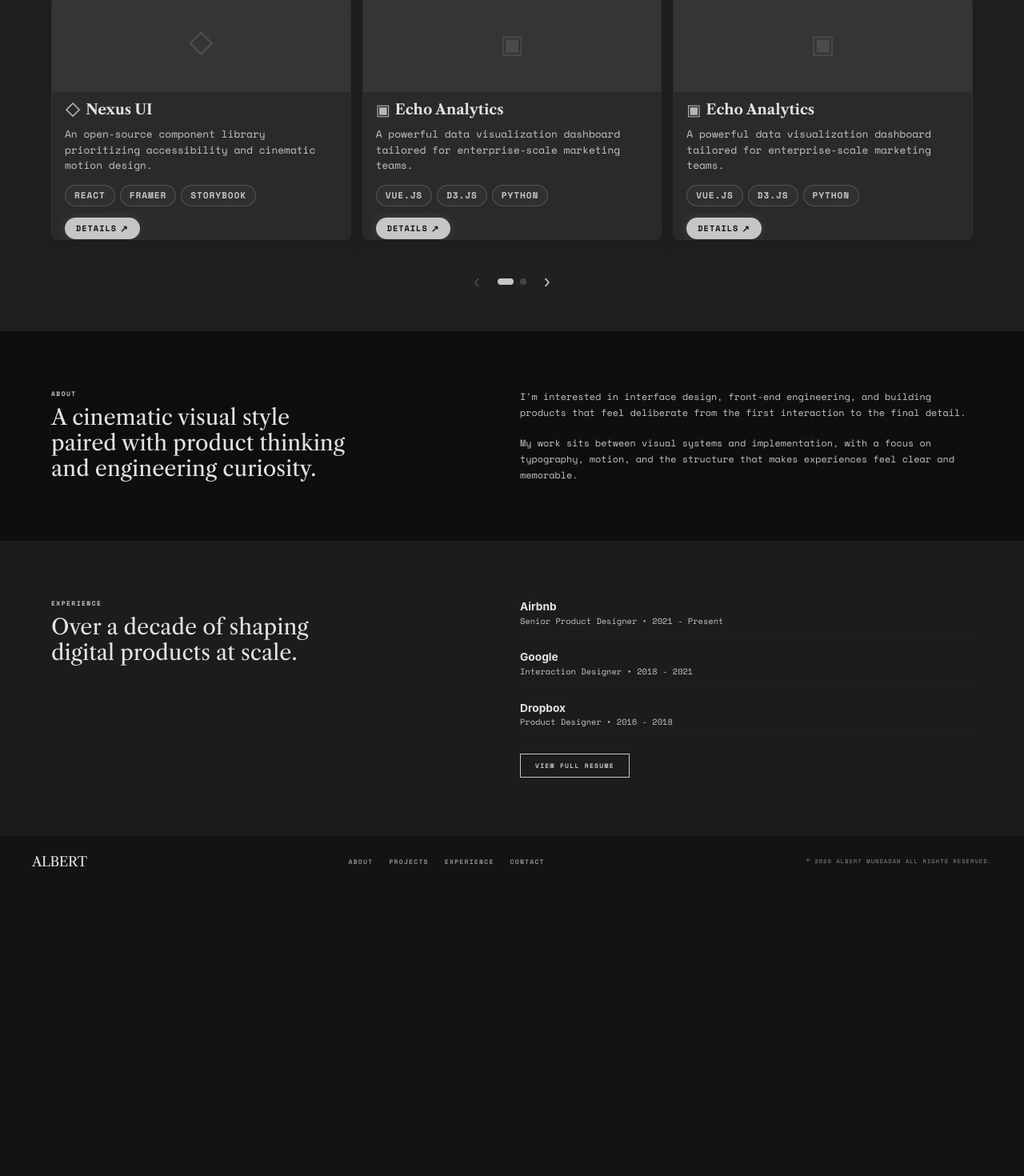
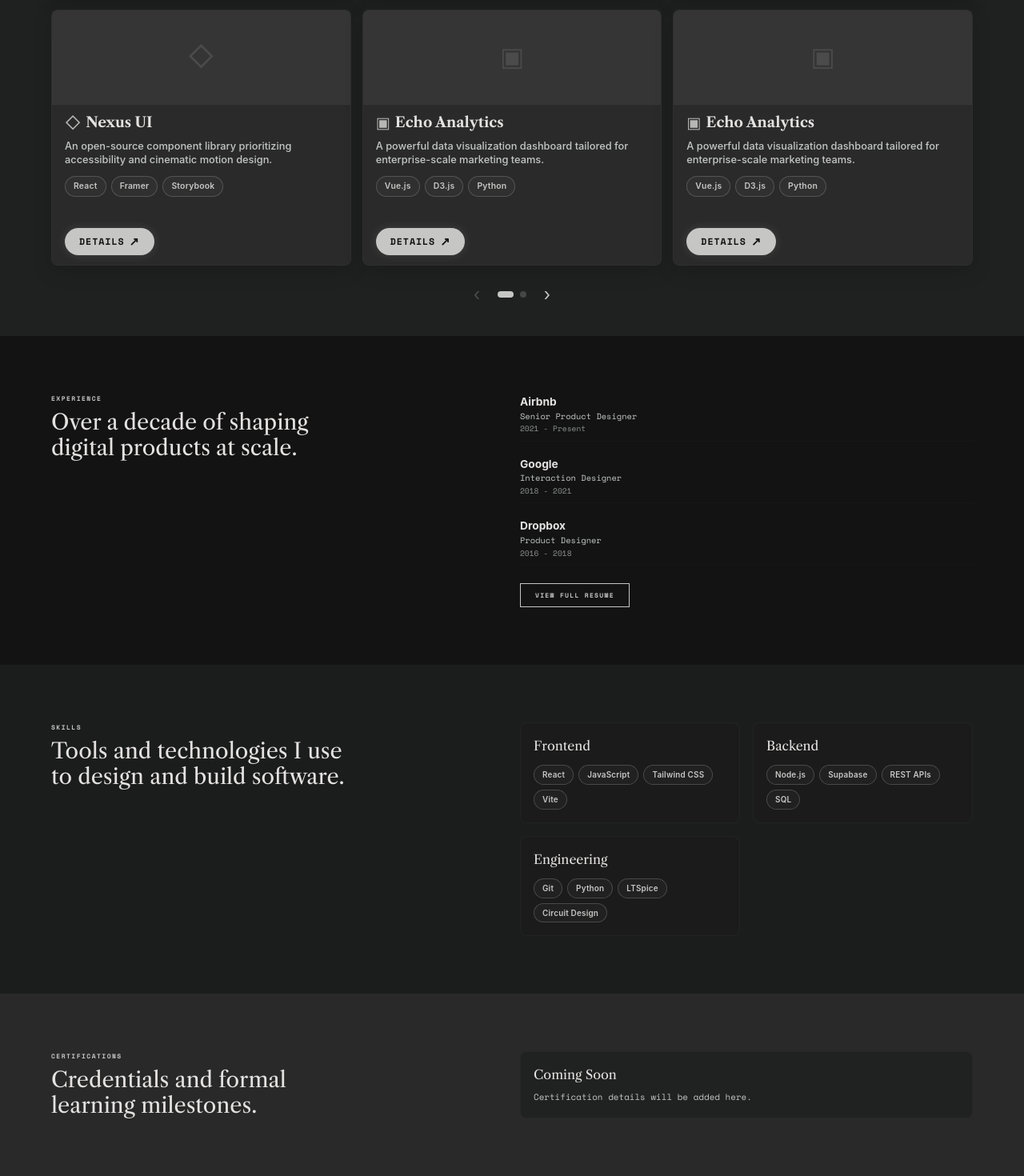
Before and after one commit to AlbertMundadan/albertmundadan.github.io, a React (Vite) app: page / in a window 1280 px wide. Shown: the part 798-2268 px from the top of the page at 80% size. Before the commit the page ends 1908 px from the top, so only its background shows below. Built offline with nearby package versions, Linux system fonts and the light colour scheme.

Commit message:
feat: Add more sections to mainpage

```diff
--- a/src/App.jsx
+++ b/src/App.jsx
@@ -3,8 +3,11 @@ import headshot from './assets/images/Headshot.jpg'
 import headerMark from './assets/images/Name.png'
 import { ProjectCard } from './components/index.js'
 import projectData from './data/projects.json'
+import experienceData from './data/experience.json'
+import skillData from './data/skills.json'
+import certificationData from './data/certifications.json'
 
-const projectImages = import.meta.glob('./assets/images/*', {
+const imageAssets = import.meta.glob('./assets/images/*', {
   eager: true,
   import: 'default',
 })
@@ -13,32 +16,21 @@ const projects = projectData.map((project, index) => ({
   ...project,
   id: `${project.title}-${index}`,
   imageSrc: project.imageSrc
-    ? projectImages[`./assets/images/${project.imageSrc}`] ?? null
+    ? imageAssets[`./assets/images/${project.imageSrc}`] ?? null
     : null,
 }))
 
-const experience = [
-  {
-    company: 'Airbnb',
-    role: 'Senior Product Designer',
-    dates: '2021 - Present',
-  },
-  {
-    company: 'Google',
-    role: 'Interaction Designer',
-    dates: '2018 - 2021',
-  },
-  {
-    company: 'Dropbox',
-    role: 'Product Designer',
-    dates: '2016 - 2018',
-  },
-]
+const experience = experienceData.map((item, index) => ({
+  ...item,
+  id: `${item.company}-${index}`,
+  logoSrc: item.logo ? imageAssets[`./assets/images/${item.logo}`] ?? null : null,
+}))
 
 const navLinks = [
-  { label: 'About', href: '#about' },
   { label: 'Projects', href: '#projects' },
   { label: 'Experience', href: '#experience' },
+  { label: 'Skills', href: '#skills' },
+  { label: 'Certifications', href: '#certifications' },
   { label: 'Contact', href: '#contact' },
 ]
 
@@ -120,7 +112,7 @@ function App() {
         <img
           src={headerMark}
           alt="Albert Mundadan"
-          className="ml-auto h-4.5 w-auto object-contain md:ml-0 md:h-[1.7rem]"
+          className="ml-auto h-4.5 w-auto object-contain md:ml-0 md:h-[1.8rem]"
         />
         <div className="flex items-center gap-3.5">
           <nav className="hidden gap-8 md:flex">
@@ -128,7 +120,7 @@ function App() {
               <a
                 key={link.href}
                 href={link.href}
-                className="font-['Space_Mono'] text-[13px] font-bold uppercase tracking-[0.16em] text-[var(--on-surface-variant)] transition-colors duration-500 hover:text-[var(--secondary)]"
+                className="font-['Space_Mono'] text-[12px] font-bold uppercase tracking-[0.16em] text-[var(--on-surface-variant)] transition-colors duration-500 hover:text-[var(--secondary)]"
               >
                 {link.label}
               </a>
@@ -211,7 +203,7 @@ function App() {
               ))}
             </div>
 
-            <div className="mt-9 flex items-center justify-center gap-2.5 pb-2.5">
+            <div className="mt-5 flex items-center justify-center gap-2.5">
               <button
                 type="button"
                 aria-label="Previous project page"
@@ -263,37 +255,8 @@ function App() {
         </section>
 
         <section
-          id="about"
-          className="bg-[var(--surface-container-lowest)] px-3.5 py-18 md:px-10"
-        >
-          <div className="mx-auto grid max-w-[72rem] grid-cols-1 items-start gap-5 md:grid-cols-2">
-            <div className="md:sticky md:top-22">
-              <span className="mb-2 block font-['Space_Mono'] text-[8px] font-bold uppercase tracking-[0.18em] text-[var(--secondary)]">
-                About
-              </span>
-              <h2 className="max-w-sm font-['Libre_Caslon_Text'] text-[27px] leading-[32px] text-[var(--on-surface)]">
-                A cinematic visual style paired with product thinking and
-                engineering curiosity.
-              </h2>
-            </div>
-            <div className="space-y-4.5 font-['Space_Mono'] text-[0.74rem] leading-5 text-[var(--on-surface-variant)]">
-              <p>
-                I&apos;m interested in interface design, front-end engineering, and
-                building products that feel deliberate from the first interaction
-                to the final detail.
-              </p>
-              <p>
-                My work sits between visual systems and implementation, with a
-                focus on typography, motion, and the structure that makes
-                experiences feel clear and memorable.
-              </p>
-            </div>
-          </div>
-        </section>
-
-        <section
           id="experience"
-          className="bg-[var(--surface-container-low)] px-3.5 py-18 md:px-10"
+          className="bg-background px-3.5 py-18 md:px-10"
         >
           <div className="mx-auto grid max-w-[72rem] grid-cols-1 items-start gap-5 md:grid-cols-2">
             <div className="md:sticky md:top-22">
@@ -307,15 +270,30 @@ function App() {
             <div className="space-y-4.5">
               {experience.map((item) => (
                 <div
-                  key={item.company}
+                  key={item.id}
                   className="border-b border-[color:var(--outline-variant)]/10 pb-2"
                 >
-                  <h4 className="text-[0.86rem] font-bold text-[var(--on-background)]">
-                    {item.company}
-                  </h4>
-                  <p className="font-['Space_Mono'] text-[0.65rem] text-[var(--on-surface-variant)]">
-                    {item.role} • {item.dates}
-                  </p>
+                  <div className="flex items-start gap-3">
+                    {item.logoSrc ? (
+                      <img
+                        src={item.logoSrc}
+                        alt={`${item.company} logo`}
+                        className="mt-0.5 h-7 w-7 shrink-0 rounded-sm object-contain"
+                      />
+                    ) : null}
+                    <div>
+                      <h4 className="text-[0.86rem] font-bold text-[var(--on-background)]">
+                        {item.company}
+                      </h4>
+                      <p className="font-['Space_Mono'] text-[0.65rem] text-[var(--on-surface-variant)]">
+                        {item.role}
+                      </p>
+                      <p className="font-['Space_Mono'] text-[0.6rem] text-[color:var(--outline)]">
+                        {item.dateRange}
+                        {item.location ? ` • ${item.location}` : ''}
+                      </p>
+                    </div>
+                  </div>
                 </div>
               ))}
 
@@ -330,11 +308,80 @@ function App() {
             </div>
           </div>
         </section>
+
+        <section
+          id="skills"
+          className="bg-[var(--surface-container-lowest)] px-3.5 py-18 md:px-10"
+        >
+          <div className="mx-auto grid max-w-[72rem] grid-cols-1 items-start gap-5 md:grid-cols-2">
+            <div className="md:sticky md:top-22">
+              <span className="mb-2 block font-['Space_Mono'] text-[8px] font-bold uppercase tracking-[0.18em] text-[var(--secondary)]">
+                Skills
+              </span>
+              <h2 className="max-w-sm font-['Libre_Caslon_Text'] text-[27px] leading-[32px] text-[var(--on-surface)]">
+                Tools and technologies I use to design and build software.
+              </h2>
+            </div>
+            <div className="grid gap-4 md:grid-cols-2">
+              {skillData.map((group) => (
+                <div
+                  key={group.title}
+                  className="rounded-lg border border-[color:var(--outline-variant)]/18 bg-[color:rgba(27,28,28,0.78)] px-4 py-4"
+                >
+                  <h3 className="mb-3 font-['Libre_Caslon_Text'] text-[1rem] text-[var(--on-background)]">
+                    {group.title}
+                  </h3>
+                  <div className="flex flex-wrap gap-1.5">
+                    {group.items.map((item) => (
+                      <span
+                        key={item}
+                        className="rounded-full border border-[color:var(--secondary)]/24 bg-[color:var(--secondary)]/4 px-2.5 py-1 font-sans text-[0.62rem] font-semibold tracking-[0.02em] text-[var(--secondary)]"
+                      >
+                        {item}
+                      </span>
+                    ))}
+                  </div>
+                </div>
+              ))}
+            </div>
+          </div>
+        </section>
+
+        <section
+          id="certifications"
+          className="bg-[var(--surface-container-low)] px-3.5 py-18 md:px-10"
+        >
+          <div className="mx-auto grid max-w-[72rem] grid-cols-1 items-start gap-5 md:grid-cols-2">
+            <div className="md:sticky md:top-22">
+              <span className="mb-2 block font-['Space_Mono'] text-[8px] font-bold uppercase tracking-[0.18em] text-[var(--secondary)]">
+                Certifications
+              </span>
+              <h2 className="max-w-sm font-['Libre_Caslon_Text'] text-[27px] leading-[32px] text-[var(--on-surface)]">
+                Credentials and formal learning milestones.
+              </h2>
+            </div>
+            <div className="space-y-4">
+              {certificationData.map((item) => (
+                <div
+                  key={item.title}
+                  className="rounded-lg border border-[color:var(--outline-variant)]/16 bg-[color:rgba(31,32,32,0.8)] px-4 py-4"
+                >
+                  <h3 className="font-['Libre_Caslon_Text'] text-[1rem] text-[var(--on-background)]">
+                    {item.title}
+                  </h3>
+                  <p className="mt-2 font-['Space_Mono'] text-[0.68rem] leading-[1.1rem] text-[var(--on-surface-variant)]">
+                    {item.issuer}
+                  </p>
+                </div>
+              ))}
+            </div>
+          </div>
+        </section>
       </main>
 
       <footer
         id="contact"
-        className="flex w-full flex-col items-center justify-between gap-5 border-t border-[color:var(--outline-variant)]/10 bg-[var(--background)] px-3.5 py-5 md:flex-row md:px-10"
+        className="flex w-full flex-col items-center justify-between gap-5 border-t border-[color:var(--outline-variant)]/10 bg-[var(--surface-container-lowest)] px-3.5 py-5 md:flex-row md:px-10"
       >
         <span className="font-['Libre_Caslon_Text'] text-[1.05rem] tracking-tight text-[var(--on-background)]">
           ALBERT
--- a/src/components/ProjectCard.jsx
+++ b/src/components/ProjectCard.jsx
@@ -1,7 +1,7 @@
 function ProjectCard({ project }) {
   if (project.isPlaceholder) {
     return (
-      <article className="flex h-[19rem] w-full max-w-[24.25rem] flex-col overflow-hidden rounded-lg border border-dashed border-[color:var(--outline-variant)]/30 bg-[color:rgba(42,42,42,0.4)]">
+      <article className="flex h-[20rem] w-full max-w-[24.25rem] flex-col overflow-hidden rounded-lg border border-dashed border-[color:var(--outline-variant)]/30 bg-[color:rgba(42,42,42,0.4)]">
         <div className="aspect-[16/9] w-full max-h-[7.35rem] shrink-0 border-b border-dashed border-[color:var(--outline-variant)]/20 bg-[color:rgba(53,53,53,0.3)]" />
         <div className="flex flex-1 flex-col justify-center px-4 py-4 text-center">
           <h3 className="font-['Libre_Caslon_Text'] text-[1.08rem] font-bold leading-tight text-[color:var(--outline)]">
@@ -16,7 +16,7 @@ function ProjectCard({ project }) {
   }
 
   return (
-    <article className="group flex h-[19rem] w-full max-w-[24.25rem] flex-col overflow-hidden rounded-lg border border-[color:var(--outline-variant)]/15 bg-[var(--surface-container-high)] shadow-[0_8px_24px_rgba(0,0,0,0.14)] transition-all duration-300 hover:-translate-y-1 hover:border-[color:var(--secondary)]/18 hover:shadow-[0_14px_30px_rgba(0,0,0,0.2)]">
+    <article className="group flex h-[20rem] w-full max-w-[24.25rem] flex-col overflow-hidden rounded-lg border border-[color:var(--outline-variant)]/15 bg-[var(--surface-container-high)] shadow-[0_8px_24px_rgba(0,0,0,0.14)] transition-all duration-300 hover:-translate-y-1 hover:border-[color:var(--secondary)]/18 hover:shadow-[0_14px_30px_rgba(0,0,0,0.2)]">
       <div className="aspect-[16/9] w-full max-h-[7.35rem] shrink-0 overflow-hidden border-b border-[color:var(--outline-variant)]/10 bg-[var(--surface-container-highest)]">
         {project.imageSrc ? (
           <img
@@ -42,7 +42,7 @@ function ProjectCard({ project }) {
           </h3>
         </div>
 
-        <p className="project-description-clamp mb-3.5 font-['Space_Mono'] text-[0.8rem] leading-[1.24rem] text-[var(--on-surface-variant)]">
+        <p className="project-description-clamp mb-3 font-sans text-[0.8rem] leading-[1.08rem] font-medium text-[var(--on-surface-variant)]">
           {project.description}
         </p>
 
@@ -50,7 +50,7 @@ function ProjectCard({ project }) {
           {project.tags.map((tag) => (
             <span
               key={tag}
-              className="rounded-full border border-[color:var(--secondary)]/24 bg-[color:var(--secondary)]/4 px-2.75 py-1 font-['Space_Mono'] text-[0.7rem] font-bold uppercase tracking-[0.08em] text-[var(--secondary)]"
+              className="rounded-full border border-[color:var(--secondary)]/24 bg-[color:var(--secondary)]/4 px-2.5 py-1 font-sans text-[0.65rem] font-semibold tracking-[0.02em] text-[var(--secondary)]"
             >
               {tag}
             </span>
@@ -60,10 +60,10 @@ function ProjectCard({ project }) {
         <div className="mt-auto flex gap-2 pb-3">
           <button
             type="button"
-            className="inline-flex items-center gap-1 rounded-full bg-[var(--secondary)] px-3.5 py-1.5 font-['Space_Mono'] text-[0.64rem] font-bold uppercase tracking-[0.1em] text-[var(--primary-container)] shadow-[0_0_12px_rgba(200,198,197,0.16)] transition-transform hover:scale-105"
+            className="inline-flex items-center gap-1.5 rounded-full bg-[var(--secondary)] px-4.5 py-2 font-['Space_Mono'] text-[0.73rem] font-bold uppercase tracking-[0.08em] text-[var(--primary-container)] shadow-[0_0_12px_rgba(200,198,197,0.16)] transition-transform hover:scale-105"
           >
             Details
-            <span aria-hidden="true" className="text-[0.72rem] leading-none">
+            <span aria-hidden="true" className="text-[0.9rem] leading-none">
               ↗
             </span>
           </button>
@@ -72,10 +72,10 @@ function ProjectCard({ project }) {
               href={project.code}
               target="_blank"
               rel="noreferrer"
-              className="inline-flex items-center gap-1 rounded-full border border-[color:var(--secondary)]/36 px-3.5 py-1.5 font-['Space_Mono'] text-[0.64rem] font-bold uppercase tracking-[0.1em] text-[var(--secondary)] transition-colors hover:bg-[color:var(--secondary)]/6"
+              className="inline-flex items-center gap-1.5 rounded-full border border-[color:var(--secondary)]/36 px-4.5 py-2 font-['Space_Mono'] text-[0.73rem] font-bold uppercase tracking-[0.08em] text-[var(--secondary)] transition-colors hover:bg-[color:var(--secondary)]/6"
             >
               Code
-              <span aria-hidden="true" className="text-[0.72rem] leading-none">
+              <span aria-hidden="true" className="text-[0.9rem] leading-none">
                 &lt;&gt;
               </span>
             </a>
--- /dev/null
+++ b/src/data/certifications.json
@@ -0,0 +1,6 @@
+[
+  {
+    "title": "Coming Soon",
+    "issuer": "Certification details will be added here."
+  }
+]
--- /dev/null
+++ b/src/data/experience.json
@@ -0,0 +1,23 @@
+[
+  {
+    "company": "Airbnb",
+    "logo": "",
+    "dateRange": "2021 - Present",
+    "role": "Senior Product Designer",
+    "location": ""
+  },
+  {
+    "company": "Google",
+    "logo": "",
+    "dateRange": "2018 - 2021",
+    "role": "Interaction Designer",
+    "location": ""
+  },
+  {
+    "company": "Dropbox",
+    "logo": "",
+    "dateRange": "2016 - 2018",
+    "role": "Product Designer",
+    "location": ""
+  }
+]
--- /dev/null
+++ b/src/data/skills.json
@@ -0,0 +1,14 @@
+[
+  {
+    "title": "Frontend",
+    "items": ["React", "JavaScript", "Tailwind CSS", "Vite"]
+  },
+  {
+    "title": "Backend",
+    "items": ["Node.js", "Supabase", "REST APIs", "SQL"]
+  },
+  {
+    "title": "Engineering",
+    "items": ["Git", "Python", "LTSpice", "Circuit Design"]
+  }
+]
--- a/src/styles.css
+++ b/src/styles.css
@@ -5,10 +5,10 @@
   color-scheme: dark;
   --primary: #c8c6c5;
   --secondary: #c6c7c5;
-  --tertiary: #f8b8a0;
+  --tertiary: #f8cfa0;
   --background: #131313;
-  --surface-container-lowest: #0e0e0e;
-  --surface-container-low: #1b1c1c;
+  --surface-container-lowest:#1b1c1c;
+  --surface-container-low: #292929;
   --surface-container: #1f2020;
   --surface-container-high: #2a2a2a;
   --surface-container-highest: #353535;
@@ -62,3 +62,9 @@ body {
   -webkit-box-orient: vertical;
   -webkit-line-clamp: 4;
 }
+
+@media (max-width: 767px) {
+  .project-description-clamp {
+    -webkit-line-clamp: 2;
+  }
+}
```
